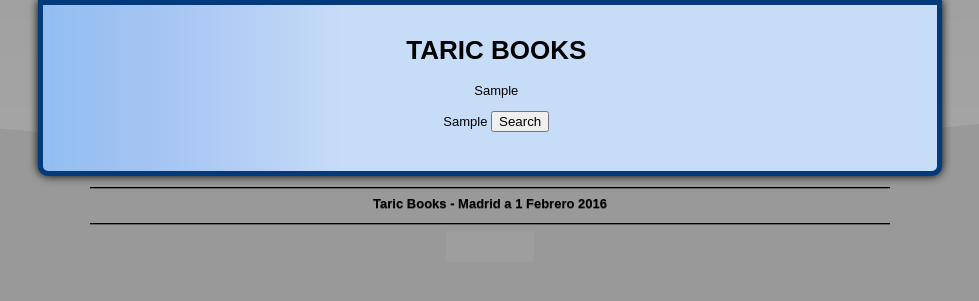
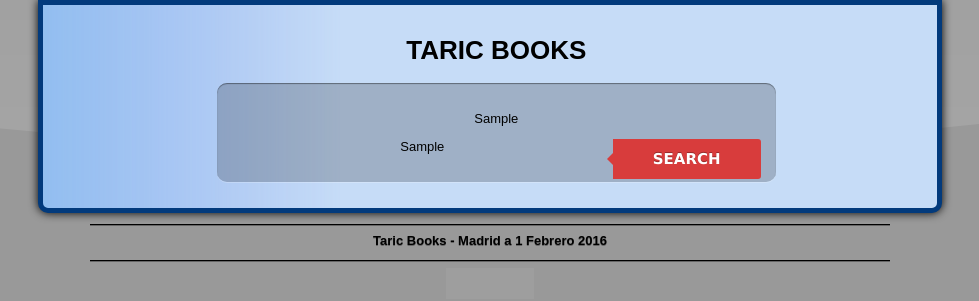
Before and after one commit to geonexus/reto_taric, a Django app: template taric_books/templates/taric_books/index.html in a window 1280 px wide. Shown: the part 179-480 px from the top of the page, without its empty margins (150-1129 px from the left). Run offline with Django 3.2, Linux system fonts and the light colour scheme; the template is opened without the code that fills it: most values are stand-ins (such as "Sample title", 1, 10 or a date in 2020); parts of the project's set-up code (start-up, migrations or seed data) failed here and were passed over; grey boxes are pictures that could not be loaded.

Commit message:
adding style to search form

```diff
--- a/taric_books/static/taric_books/style.css
+++ b/taric_books/static/taric_books/style.css
@@ -9,7 +9,6 @@ body {
 }
 
 #background {
-    min-width:900px;
     padding-left:180px;
     padding-right:180px;
     padding-top:50px;
@@ -228,3 +227,106 @@ div.page_form {
     padding-top: 1%;
     align-content: center;
 }
+
+/* Form wrapper styling */
+.form-wrapper {
+    width: 60%;
+    padding: 15px;
+    margin: auto;
+    background: #444;
+    background: rgba(0,0,0,.2);
+    border-radius: 10px;
+    box-shadow: 0 1px 1px rgba(0,0,0,.4) inset, 0 1px 0 rgba(255,255,255,.2);
+}
+
+/* Form text input */
+
+.form-wrapper input {
+    width: 70%;
+    height: 20px;
+    padding: 10px 5px;
+    font: bold 15px 'lucida sans', 'trebuchet MS', 'Tahoma';
+    border: 0;
+    background: #eee;
+    border-radius: 3px 0 0 3px;
+}
+
+.form-wrapper input:focus {
+    outline: 0;
+    background: #fff;
+    box-shadow: 0 0 2px rgba(0,0,0,.8) inset;
+}
+
+.form-wrapper input::-webkit-input-placeholder {
+   color: #999;
+   font-weight: normal;
+   font-style: italic;
+}
+
+.form-wrapper input:-moz-placeholder {
+    color: #999;
+    font-weight: normal;
+    font-style: italic;
+}
+
+.form-wrapper input:-ms-input-placeholder {
+    color: #999;
+    font-weight: normal;
+    font-style: italic;
+}
+
+/* Form submit button */
+.form-wrapper button {
+    overflow: visible;
+    position: relative;
+    float: right;
+    border: 0;
+    padding: 0px;
+    cursor: pointer;
+    height: 40px;
+    width: 28%;
+    font: bold 15px/40px 'lucida sans', 'trebuchet MS', 'Tahoma';
+    color: #fff;
+    text-transform: uppercase;
+    background: #d83c3c;
+    border-radius: 0 3px 3px 0;
+    text-shadow: 0 -1px 0 rgba(0, 0 ,0, .3);
+}
+
+.form-wrapper button:hover{
+    background: #e54040;
+}
+
+.form-wrapper button:active,
+.form-wrapper button:focus{
+    background: #c42f2f;
+	outline: 0;
+}
+
+.form-wrapper button:before { /* left arrow */
+    content: '';
+    position: absolute;
+    border-width: 8px 8px 8px 0;
+    border-style: solid solid solid none;
+    border-color: transparent #d83c3c transparent;
+    top: 12px;
+    left: -6px;
+}
+
+.form-wrapper button:hover:before{
+    border-right-color: #e54040;
+}
+
+.form-wrapper button:focus:before,
+.form-wrapper button:active:before{
+        border-right-color: #c42f2f;
+}
+
+.form-wrapper button::-moz-focus-inner { /* remove extra button spacing for Mozilla Firefox */
+    border: 0;
+    padding: 0;
+}
+/* Some styling parameters were modified and inspired from following websites:
+- http://speckyboy.com/2012/02/15/how-to-build-a-stylish-css3-search-box/
+
+*/
```
